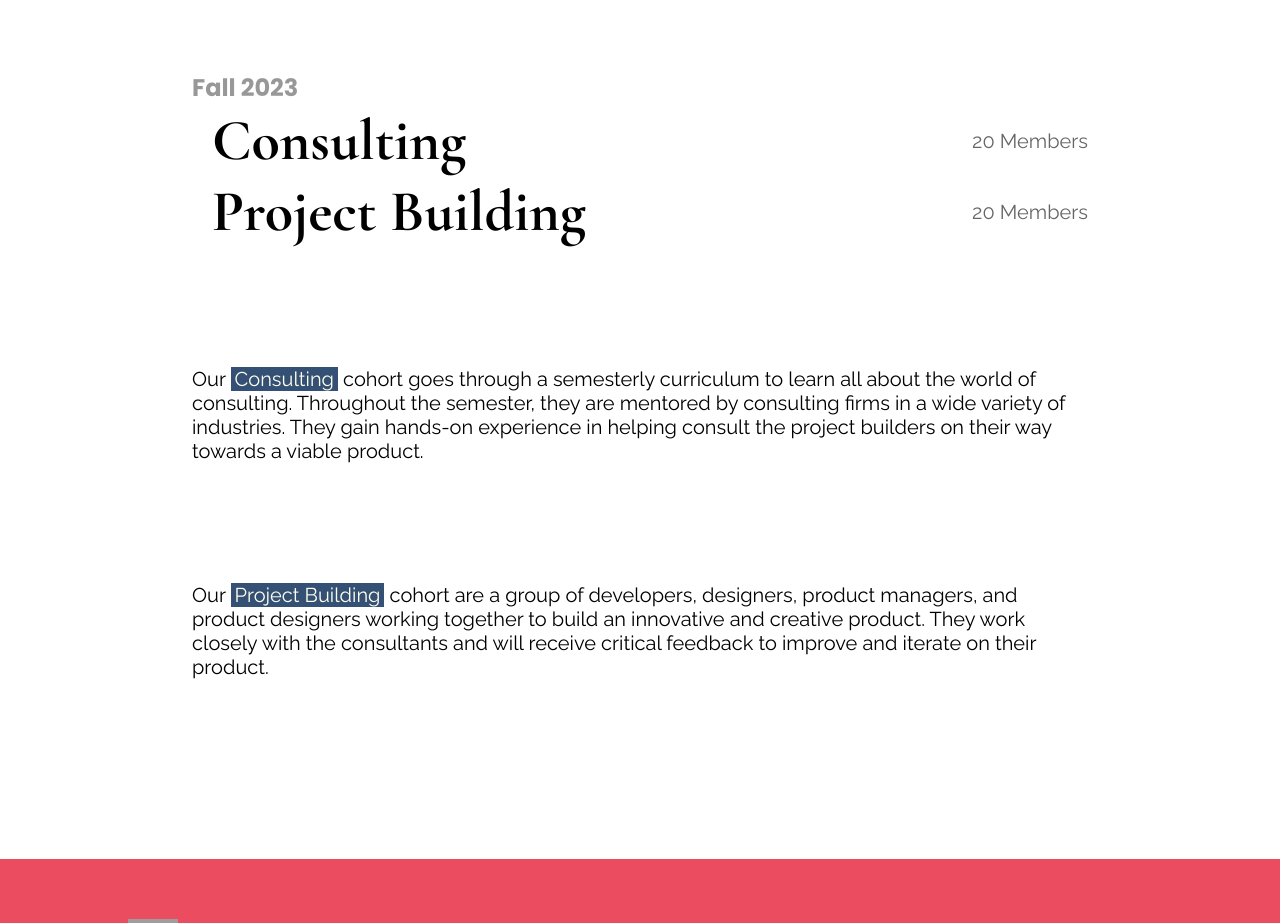
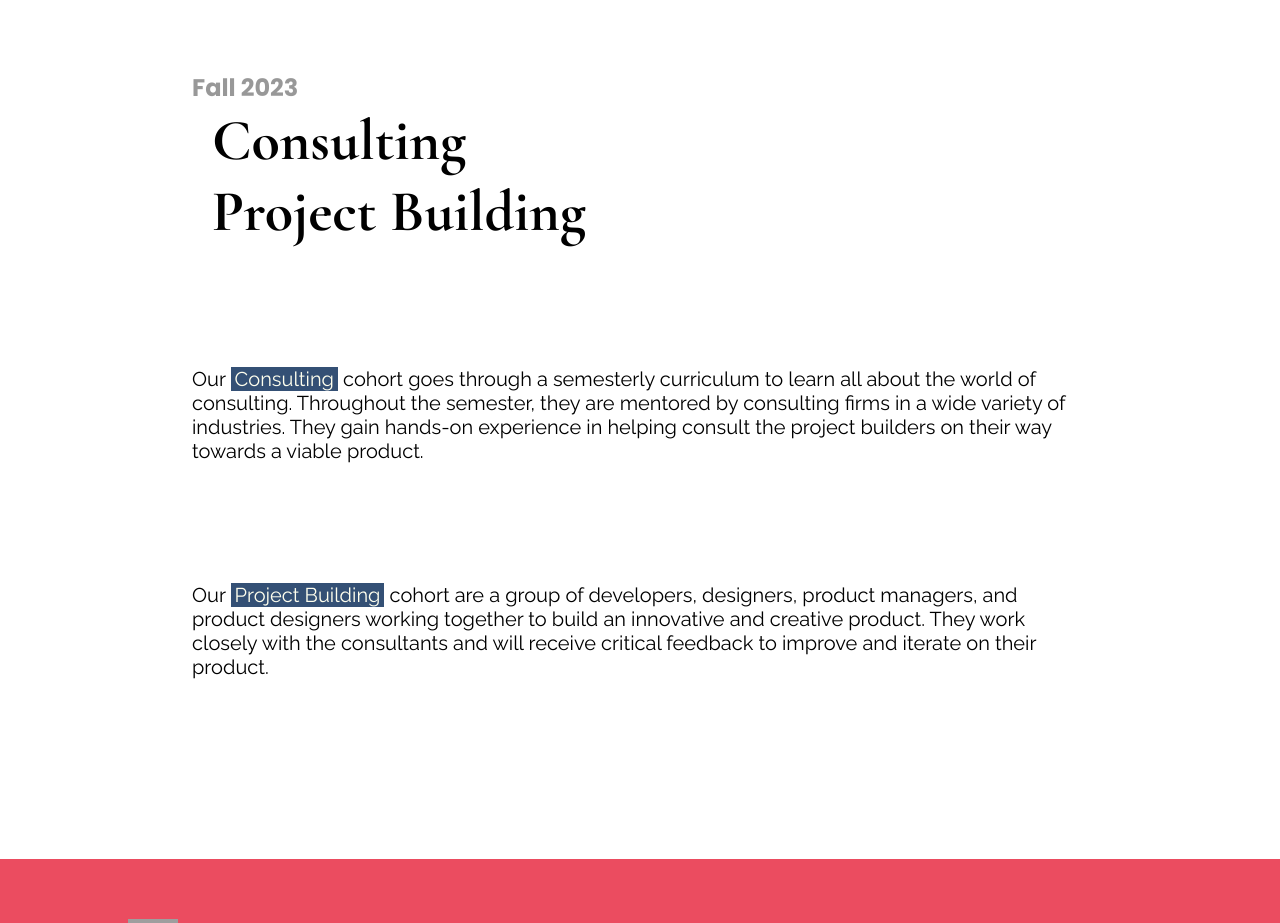
Before and after one commit to uscavenues/site, a Next.js app: page / in a window 1280 px wide. Shown: the part 945-1868 px from the top of the page. Built offline with nearby package versions, Linux system fonts and the light colour scheme; grey boxes are pictures that could not be loaded.

Commit message:
feat: remove cohort numbers

```diff
--- a/app/WhatWeDo.tsx
+++ b/app/WhatWeDo.tsx
@@ -15,7 +15,6 @@ export default function WhatWeDo() {
                   Consulting
                 </Link>
               </h1>
-              <p className={styles.cohortNum}>20 Members</p>
             </div>
             <div className={styles.cohortSection}>
               <h1 className={styles.cohortPart}>
@@ -26,7 +25,6 @@ export default function WhatWeDo() {
                   Project Building
                 </Link>
               </h1>
-              <p className={styles.cohortNum}>20 Members</p>
             </div>
           </div>
         </div>
```
